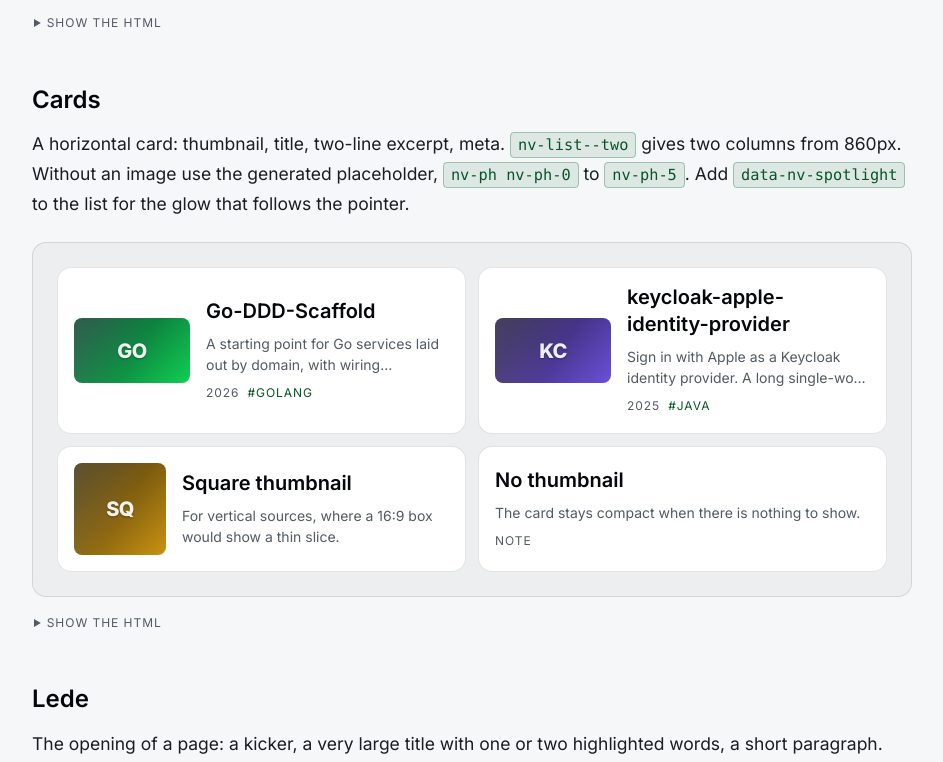
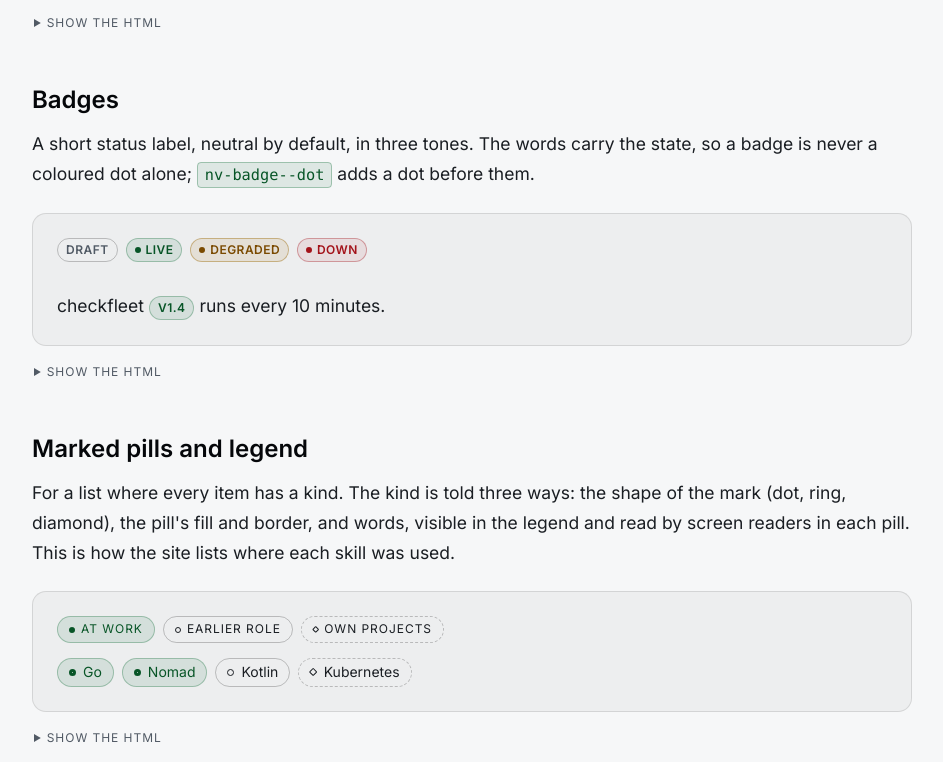
Before and after one commit to Allan-Nava/nava-ui, a website: page index.html in a window 1280 px wide. Shown: the part 3325-4087 px from the top of the page, without its empty margins (168-1111 px from the left). Drawn offline with Linux system fonts and the light colour scheme.

Commit message:
NV-21: badges, and marked pills with a legend

```diff
--- a/css/components.css
+++ b/css/components.css
@@ -383,6 +383,141 @@ a.nv-tag:hover {
 .nv-chip--filter.is-active .nv-chip__count,
 .nv-chip--filter[aria-pressed="true"] .nv-chip__count {
   color: var(--nv-on-accent);
+}
+
+/* ---------------------------------------------------------------------------
+   Badge — a short status label: "Live", "Beta", "Failing".
+   Neutral by default; --accent, --warning and --danger set the tone.
+   --dot puts a dot before the words. The words are what carries the state:
+   a badge is never a coloured dot alone. If the words must not be seen, keep
+   them in .nv-sr-only inside the badge.
+   ------------------------------------------------------------------------ */
+
+.nv-badge {
+  --nv-tone: var(--nv-fg-muted);
+  display: inline-flex;
+  align-items: center;
+  gap: 0.4em;
+  padding: 2px 8px;
+  font-size: var(--nv-text-xs);
+  font-weight: 600;
+  line-height: 1.5;
+  letter-spacing: 0.04em;
+  text-transform: uppercase;
+  white-space: nowrap;
+  vertical-align: middle;
+  color: var(--nv-tone);
+  background: transparent;
+  border: 1px solid var(--nv-border-strong);
+  border-radius: var(--nv-radius-pill);
+}
+
+.nv-badge--accent {
+  --nv-tone: var(--nv-accent-text);
+  background: var(--nv-accent-soft);
+  border-color: var(--nv-accent-border);
+}
+
+.nv-badge--warning {
+  --nv-tone: var(--nv-warning);
+  background: var(--nv-warning-soft);
+  border-color: var(--nv-warning-border);
+}
+
+.nv-badge--danger {
+  --nv-tone: var(--nv-danger);
+  background: var(--nv-danger-soft);
+  border-color: var(--nv-danger-border);
+}
+
+/* A border as wide as half the box fills it: the dot survives forced-colours
+   mode, where backgrounds are replaced but borders keep the text colour. */
+.nv-badge--dot::before {
+  content: "";
+  flex: 0 0 auto;
+  width: 0.5em;
+  height: 0.5em;
+  box-sizing: border-box;
+  border: 0.25em solid currentColor;
+  border-radius: var(--nv-radius-pill);
+}
+
+/* ---------------------------------------------------------------------------
+   Marks, pills and legends — for lists where every item has a kind, such as
+   "used at work" against "used in my own projects".
+   The kind is told three ways, so colour is never the only one:
+     .nv-mark--dot, --ring, --diamond   the shape of the mark
+     .nv-pill, --accent, --dashed       the fill and the border of the pill
+     the words                          visible in the legend, and in each
+                                        pill for screen readers (nv-sr-only)
+   Marks are drawn with borders only, so they also show in forced colours.
+   ------------------------------------------------------------------------ */
+
+.nv-mark {
+  flex: 0 0 auto;
+  display: inline-block;
+  width: 0.5em;
+  height: 0.5em;
+  box-sizing: border-box;
+  border: 1.5px solid currentColor;
+  border-radius: var(--nv-radius-pill);
+}
+
+.nv-mark--dot {
+  border-width: 0.25em;
+}
+
+.nv-mark--diamond {
+  width: 0.45em;
+  height: 0.45em;
+  border-radius: 1px;
+  transform: rotate(45deg);
+}
+
+.nv-pill {
+  display: inline-flex;
+  align-items: center;
+  gap: 0.5em;
+  padding: 4px 11px;
+  font-size: var(--nv-text-sm);
+  line-height: 1.35;
+  white-space: nowrap;
+  color: var(--nv-fg);
+  background: transparent;
+  border: 1px solid var(--nv-border-strong);
+  border-radius: var(--nv-radius-pill);
+}
+
+.nv-pill--accent {
+  color: var(--nv-accent-text);
+  background: var(--nv-accent-soft);
+  border-color: var(--nv-accent-border);
+}
+
+.nv-pill--dashed {
+  border-style: dashed;
+}
+
+.nv-pills {
+  display: flex;
+  flex-wrap: wrap;
+  gap: var(--nv-space-2);
+  margin: 0;
+  padding: 0;
+  list-style: none;
+}
+
+.nv-pills > li {
+  margin: 0;
+}
+
+/* The legend is a list of pills at the small size, above what it explains */
+.nv-legend {
+  margin-bottom: var(--nv-space-4);
+}
+
+.nv-legend .nv-pill {
+  font-size: var(--nv-text-xs);
 }
 
 /* ---------------------------------------------------------------------------
--- a/index.html
+++ b/index.html
@@ -208,6 +208,35 @@ main > section > h3 { color: var(--nv-fg-strong); margin-top: var(--nv-space-7);
         <button class="nv-chip nv-chip--filter" type="button" aria-pressed="false">Go <span class="nv-chip__count">21</span></button>
         <button class="nv-chip nv-chip--filter" type="button" aria-pressed="false">Java <span class="nv-chip__count">9</span></button>
       </div>
+    </div>
+
+    <h3>Badges</h3>
+    <p>A short status label, neutral by default, in three tones. The words carry the state, so a badge is never a coloured dot alone; <code>nv-badge--dot</code> adds a dot before them.</p>
+    <div class="doc-demo" data-demo>
+      <div class="nv-chips">
+        <span class="nv-badge">Draft</span>
+        <span class="nv-badge nv-badge--accent nv-badge--dot">Live</span>
+        <span class="nv-badge nv-badge--warning nv-badge--dot">Degraded</span>
+        <span class="nv-badge nv-badge--danger nv-badge--dot">Down</span>
+      </div>
+      <br>
+      <p>checkfleet <span class="nv-badge nv-badge--accent">v1.4</span> runs every 10 minutes.</p>
+    </div>
+
+    <h3>Marked pills and legend</h3>
+    <p>For a list where every item has a kind. The kind is told three ways: the shape of the mark (dot, ring, diamond), the pill's fill and border, and words, visible in the legend and read by screen readers in each pill. This is how the site lists where each skill was used.</p>
+    <div class="doc-demo" data-demo>
+      <ul class="nv-pills nv-legend" aria-label="Legend">
+        <li><span class="nv-pill nv-pill--accent"><span class="nv-mark nv-mark--dot" aria-hidden="true"></span>At work</span></li>
+        <li><span class="nv-pill"><span class="nv-mark" aria-hidden="true"></span>Earlier role</span></li>
+        <li><span class="nv-pill nv-pill--dashed"><span class="nv-mark nv-mark--diamond" aria-hidden="true"></span>Own projects</span></li>
+      </ul>
+      <ul class="nv-pills">
+        <li><span class="nv-pill nv-pill--accent"><span class="nv-mark nv-mark--dot" aria-hidden="true"></span>Go<span class="nv-sr-only">, at work</span></span></li>
+        <li><span class="nv-pill nv-pill--accent"><span class="nv-mark nv-mark--dot" aria-hidden="true"></span>Nomad<span class="nv-sr-only">, at work</span></span></li>
+        <li><span class="nv-pill"><span class="nv-mark" aria-hidden="true"></span>Kotlin<span class="nv-sr-only">, earlier role</span></span></li>
+        <li><span class="nv-pill nv-pill--dashed"><span class="nv-mark nv-mark--diamond" aria-hidden="true"></span>Kubernetes<span class="nv-sr-only">, own projects</span></span></li>
+      </ul>
     </div>
 
     <h3>Cards</h3>
--- a/scripts/contrast.mjs
+++ b/scripts/contrast.mjs
@@ -84,6 +84,8 @@ const PAIRS = [
   ['--nv-warning', '--nv-bg'],
   ['--nv-warning', '--nv-surface'],
   ['--nv-warning', '--nv-warning-soft', '--nv-bg'],
+  ['--nv-warning', '--nv-warning-soft', '--nv-surface'],
+  ['--nv-accent-text', '--nv-accent-soft', '--nv-overlay-soft', '--nv-bg'],
   ['--nv-accent-text', '--nv-surface'],
   ['--nv-fg', '--nv-info-soft', '--nv-bg'],
   ['--nv-fg', '--nv-warning-soft', '--nv-bg'],
```
Also changed, not shown: BACKLOG.md (+3 -2 lines), ROADMAP.md (+3 -3 lines), CHANGELOG.md, README.md, dist/nava-ui.components.css, dist/nava-ui.css.
